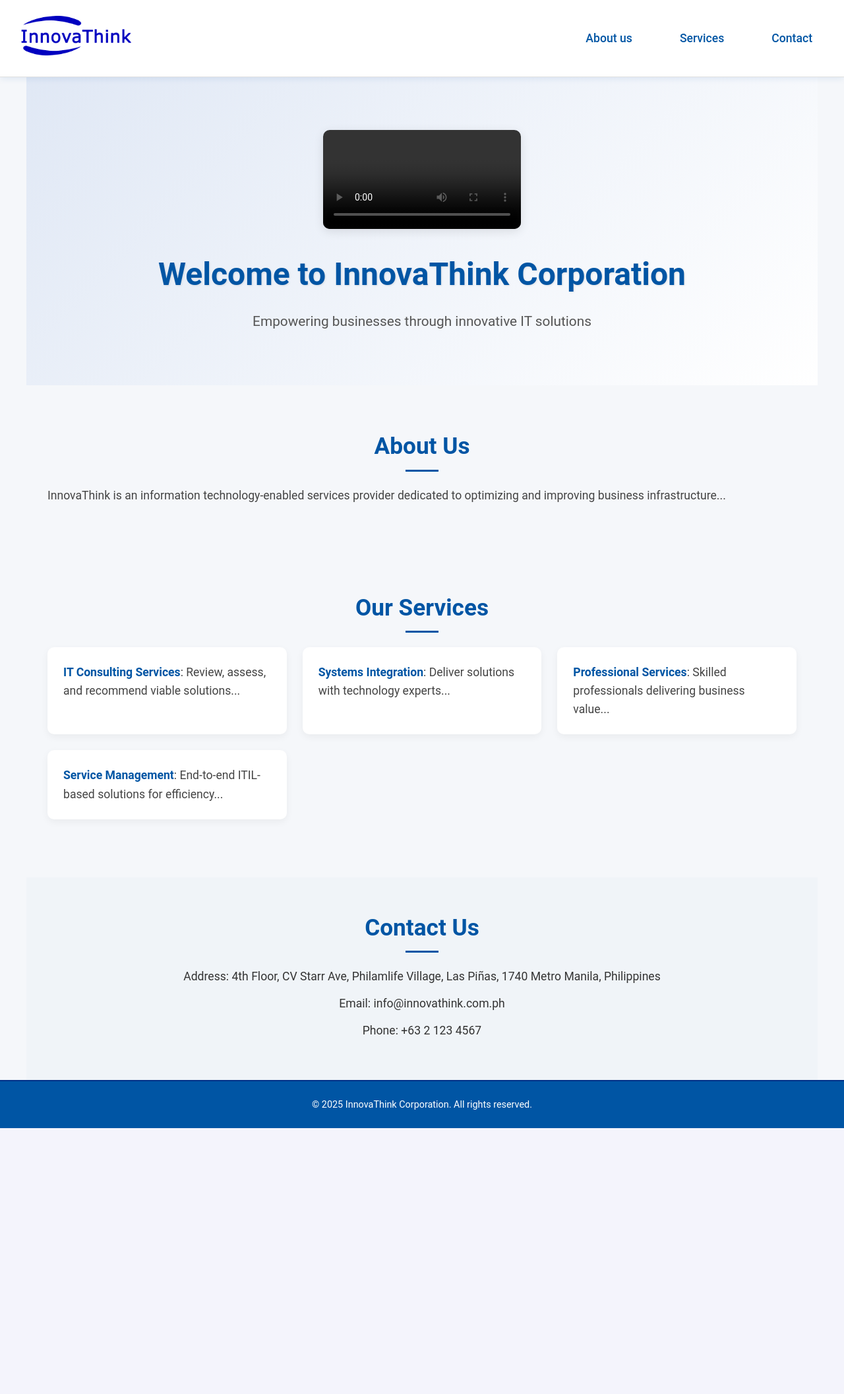
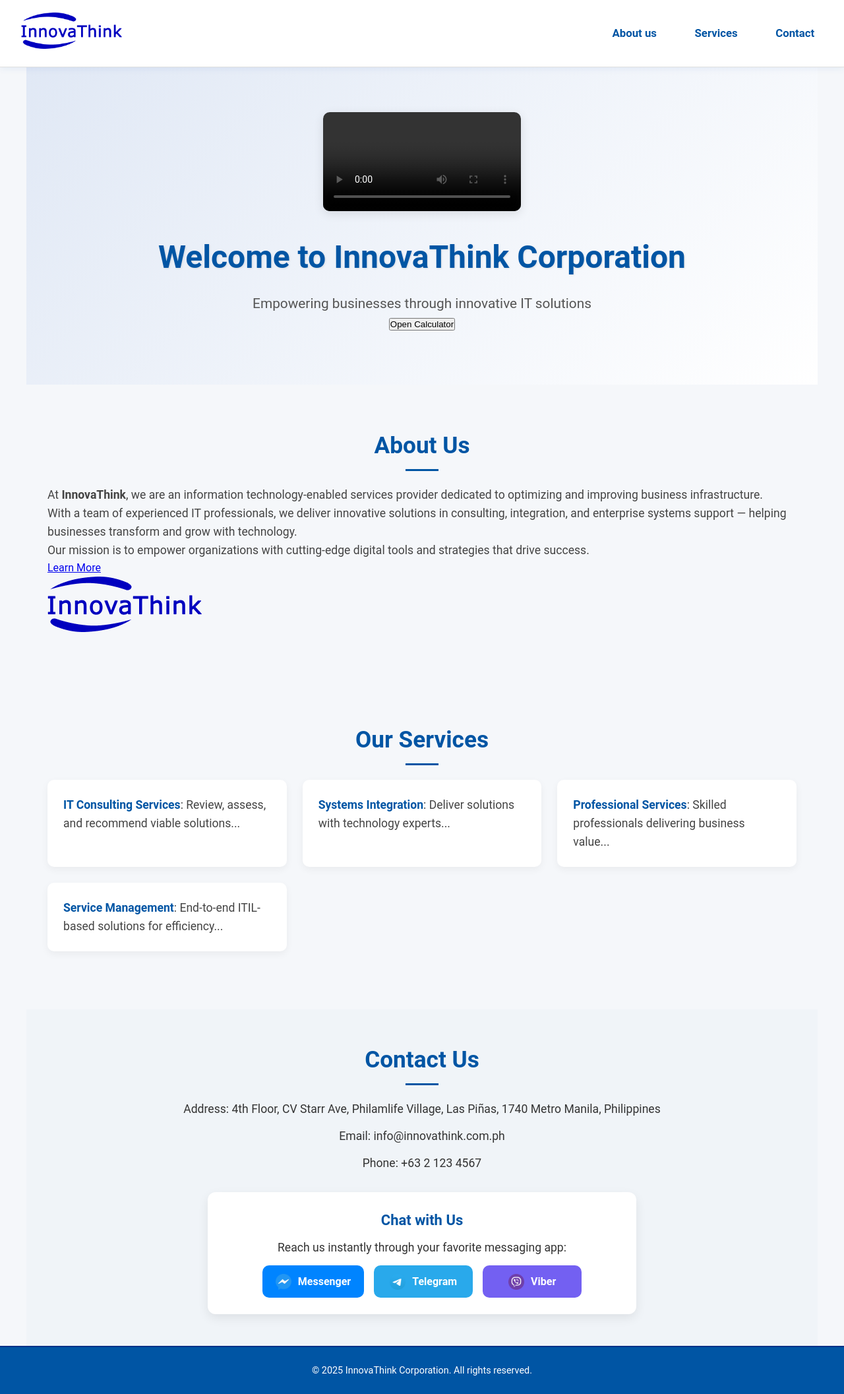
Before and after one commit to arr0www/itc_app, a Django app: template templates/landing.html in a window 1280 px wide. Shown: the whole page at 66% size. Before the commit the page ends 1710 px from the top, so only its background shows below. Run offline with Django 3.2, Linux system fonts and the light colour scheme; the template is opened without the code that fills it, so the values that code supplies are empty.

Commit message:
Update for itc

```diff
--- a/static/css/style.css
+++ b/static/css/style.css
@@ -10,67 +10,61 @@ body {
     line-height: 1.6;
     color: #333;
     background-color: #f5f7fa; /* Light grey-blue background */
+    padding-top: 90px; /* Prevents content hiding under sticky header */
 }
 
 /* Header and Navigation */
 header {
     background-color: #ffffff; /* White background to match logo */
-    color: #0055A4; /* Blue to match logo text */
-    padding: 1.5rem 0;
-    position: sticky;
+    color: #0055A4;
+    padding: 1.2rem 2rem;
+    position: fixed;
     top: 0;
+    width: 100%;
     z-index: 1000;
-    box-shadow: 0 2px 10px rgba(0, 85, 164, 0.1); /* Subtle shadow */
+    box-shadow: 0 2px 10px rgba(0, 85, 164, 0.08); /* Subtle shadow */
     display: flex;
     justify-content: space-between;
     align-items: center;
-    border-bottom: 1px solid #e0e0e0; /* Light border for separation */
+    border-bottom: 1px solid #e0e0e0;
 }
 
 .logo img {
-    height: 60px; /* Adjusted for logo visibility */
-    margin-left: 2rem;
+    height: 55px;
     transition: transform 0.3s ease;
 }
 
 .logo img:hover {
-    transform: scale(1.05); /* Slight zoom on hover */
-}
-
-nav {
-    padding: 0 2rem;
+    transform: scale(1.05);
 }
 
 nav ul {
     list-style: none;
     display: flex;
     align-items: center;
-}
-
-nav ul li {
-    margin-left: 2.5rem;
+    gap: 2rem;
 }
 
 nav ul li a {
-    color: #0055A4; /* Blue to match logo */
+    color: #0055A4; /* Always visible blue */
     text-decoration: none;
-    font-weight: 500;
-    font-size: 1.1rem;
-    padding: 0.5rem 1rem;
+    font-weight: 600;
+    font-size: 1.05rem;
+    padding: 0.5rem 0.8rem;
     border-radius: 4px;
     transition: color 0.3s ease, background-color 0.3s ease;
 }
 
 nav ul li a:hover {
-    color: #003087; /* Darker blue for hover */
-    background-color: #e6f0fa; /* Light blue background on hover */
+    color: #003087;
+    background-color: #e6f0fa;
 }
 
 /* Hero Section */
 #hero {
     text-align: center;
     padding: 5rem 2rem;
-    background: linear-gradient(135deg, #e0e8f5 0%, #ffffff 100%); /* Gradient inspired by logo swoosh */
+    background: linear-gradient(135deg, #e0e8f5 0%, #ffffff 100%);
     position: relative;
     overflow: hidden;
 }
@@ -175,14 +170,77 @@ section ul li strong {
     color: #333;
 }
 
+/* Chat Container */
+.chat-container {
+    margin-top: 30px;
+    padding: 25px;
+    border-radius: 12px;
+    background: #ffffff;
+    box-shadow: 0 6px 16px rgba(0,0,0,0.08);
+    max-width: 650px;
+    margin-left: auto;
+    margin-right: auto;
+}
+
+.chat-container h3 {
+    margin-bottom: 10px;
+    font-size: 22px;
+    color: #0055A4;
+    font-weight: 600;
+}
+
+.chat-container p {
+    margin-bottom: 20px;
+    color: #555;
+    font-size: 1rem;
+}
+
+/* Chat Options Grid */
+.chat-options {
+    display: flex;
+    gap: 15px;
+    flex-wrap: wrap;
+    justify-content: center;
+}
+
+.chat-link {
+    display: flex;
+    align-items: center;
+    gap: 10px;
+    padding: 12px 20px;
+    border-radius: 10px;
+    font-weight: bold;
+    text-decoration: none;
+    color: white;
+    transition: transform 0.2s ease, box-shadow 0.2s ease;
+    min-width: 150px;
+    justify-content: center;
+}
+
+.chat-link img {
+    width: 24px;
+    height: 24px;
+}
+
+/* Brand colors */
+.chat-link.messenger { background: #0084ff; }
+.chat-link.telegram { background: #29a9eb; }
+.chat-link.viber { background: #7360f2; }
+
+/* Hover effect */
+.chat-link:hover {
+    transform: translateY(-3px);
+    box-shadow: 0 4px 8px rgba(0,0,0,0.2);
+}
+
 /* Footer */
 footer {
-    background-color: #0055A4; /* Blue footer to match logo */
+    background-color: #0055A4;
     color: white;
     text-align: center;
     padding: 1.5rem;
     font-size: 0.9rem;
-    border-top: 2px solid #003087; /* Darker blue divider */
+    border-top: 2px solid #003087;
 }
 
 /* Responsive Design */
@@ -234,6 +287,55 @@ footer {
     to { opacity: 1; }
 }
 
+/* Calculator modal styling */
+.calculator-modal {
+    display: none;
+    position: fixed;
+    inset: 0;
+    background: rgba(0, 0, 0, 0.6);
+    justify-content: center;
+    align-items: center;
+}
+
+.calculator {
+    background: #fff;
+    padding: 20px;
+    border-radius: 12px;
+    width: 250px;
+    box-shadow: 0 5px 15px rgba(0,0,0,0.3);
+}
+
+.calculator-display {
+    background: #222;
+    color: #0f0;
+    font-size: 1.5rem;
+    padding: 10px;
+    text-align: right;
+    margin-bottom: 10px;
+    border-radius: 8px;
+}
+
+.calculator-buttons {
+    display: grid;
+    grid-template-columns: repeat(4, 1fr);
+    gap: 8px;
+}
+
+.calculator-buttons button {
+    padding: 15px;
+    font-size: 1.2rem;
+    border: none;
+    border-radius: 6px;
+    cursor: pointer;
+    background: #eee;
+    transition: background 0.2s;
+}
+
+.calculator-buttons button:hover {
+    background: #ccc;
+}
+
+/* Prevent sections from being hidden behind sticky header */
 section {
-    animation: fadeIn 1s ease-in;
+    scroll-margin-top: 65px; /* adjust based on header height */
 }
--- a/static/js/script.js
+++ b/static/js/script.js
@@ -26,6 +26,14 @@ document.addEventListener('DOMContentLoaded', () => {
             video.parentNode.insertBefore(fallback, video);
         });
     }
+
+    // Calculator button functionality
+    const calcBtn = document.getElementById("calculator-btn");
+    if (calcBtn) {
+        calcBtn.addEventListener("click", function() {
+            alert("Hello world!");
+        });
+    }
 });
 
 console.log('InnovaThink Corporation website loaded.');
--- a/templates/landing.html
+++ b/templates/landing.html
@@ -25,12 +25,60 @@
         <video controls>Your browser does not support the video tag.</video>
         <h1>Welcome to InnovaThink Corporation</h1>
         <p>Empowering businesses through innovative IT solutions</p>
+
+        <!-- Calculator Modal -->
+        <div id="calculator-modal" class="calculator-modal">
+            <div class="calculator">
+                <div class="calculator-display" id="calc-display">0</div>
+                <div class="calculator-buttons">
+                    <button class="calc-btn">7</button>
+                    <button class="calc-btn">8</button>
+                    <button class="calc-btn">9</button>
+                    <button class="calc-btn">/</button>
+                    <button class="calc-btn">4</button>
+                    <button class="calc-btn">5</button>
+                    <button class="calc-btn">6</button>
+                    <button class="calc-btn">*</button>
+                    <button class="calc-btn">1</button>
+                    <button class="calc-btn">2</button>
+                    <button class="calc-btn">3</button>
+                    <button class="calc-btn">-</button>
+                    <button class="calc-btn">0</button>
+                    <button class="calc-btn">.</button>
+                    <button id="calc-equals">=</button>
+                    <button class="calc-btn">+</button>
+                    <button id="calc-clear">C</button>
+                </div>
+            </div>
+        </div>
+        <button id="calculator-btn">Open Calculator</button>
     </section>
 
-    <section id="about">
-        <h2>About Us</h2>
-        <p>InnovaThink is an information technology-enabled services provider dedicated to optimizing and improving business infrastructure...</p>
+    <section id="about" class="about-section">
+        <div class="about-container">
+            <div class="about-text">
+                <h2>About Us</h2>
+                <p>
+                    At <strong>InnovaThink</strong>, we are an information technology-enabled services provider
+                    dedicated to optimizing and improving business infrastructure.
+                </p>
+                <p>
+                    With a team of experienced IT professionals, we deliver innovative solutions
+                    in consulting, integration, and enterprise systems support — helping businesses
+                    transform and grow with technology.
+                </p>
+                <p>
+                    Our mission is to empower organizations with cutting-edge digital tools
+                    and strategies that drive success.
+                </p>
+                <a href="#services" class="btn-learn-more">Learn More</a>
+            </div>
+            <div class="about-image">
+                <img src="{% static 'images/innovalogo.png' %}" alt="InnovaThink Office">
+            </div>
+        </div>
     </section>
+
 
     <section id="services">
         <h2>Our Services</h2>
@@ -47,12 +95,41 @@
         <p>Address: 4th Floor, CV Starr Ave, Philamlife Village, Las Piñas, 1740 Metro Manila, Philippines</p>
         <p>Email: info@innovathink.com.ph</p>
         <p>Phone: +63 2 123 4567</p>
+
+        <!-- Professional Chat Options -->
+        <div class="chat-container">
+            <h3>Chat with Us</h3>
+            <p>Reach us instantly through your favorite messaging app:</p>
+            <div class="chat-options">
+                <a href="https://m.me/YOUR_PAGE_ID" target="_blank" class="chat-link messenger">
+                    <img src="{% static 'images/messenger.png' %}" alt="Messenger">
+                    Messenger
+                </a>
+                <a href="https://t.me/YOUR_TELEGRAM_USERNAME" target="_blank" class="chat-link telegram">
+                    <img src="{% static 'images/telegram.png' %}" alt="Telegram">
+                    Telegram
+                </a>
+                <a href="viber://chat?number=%2B631234567890" target="_blank" class="chat-link viber">
+                    <img src="{% static 'images/viber.png' %}" alt="Viber">
+                    Viber
+                </a>
+            </div>
+        </div>
     </section>
+
+
 
     <footer>
         <p>&copy; 2025 InnovaThink Corporation. All rights reserved.</p>
     </footer>
 
     <script src="{% static 'js/script.js' %}"></script>
+    <script>
+        // Toggle menu on bubble click
+        document.getElementById("chat-bubble").addEventListener("click", function() {
+            const menu = document.getElementById("chat-menu");
+            menu.style.display = (menu.style.display === "flex") ? "none" : "flex";
+        });
+    </script>
 </body>
 </html>
```
Also changed, not shown: other parts of static/css/style.css (+13 -17 lines), static/images/facebook.png (added), static/images/messenger.png (added), static/images/telegram.png (added), static/images/viber.png (added).
